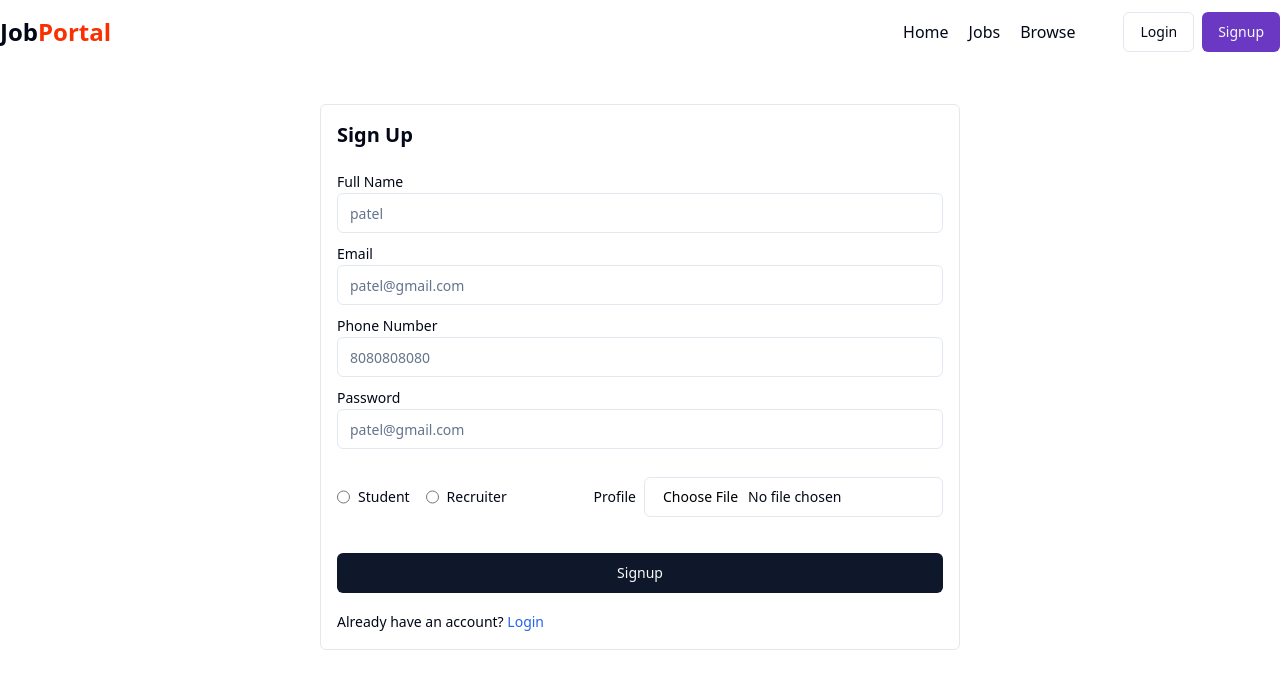
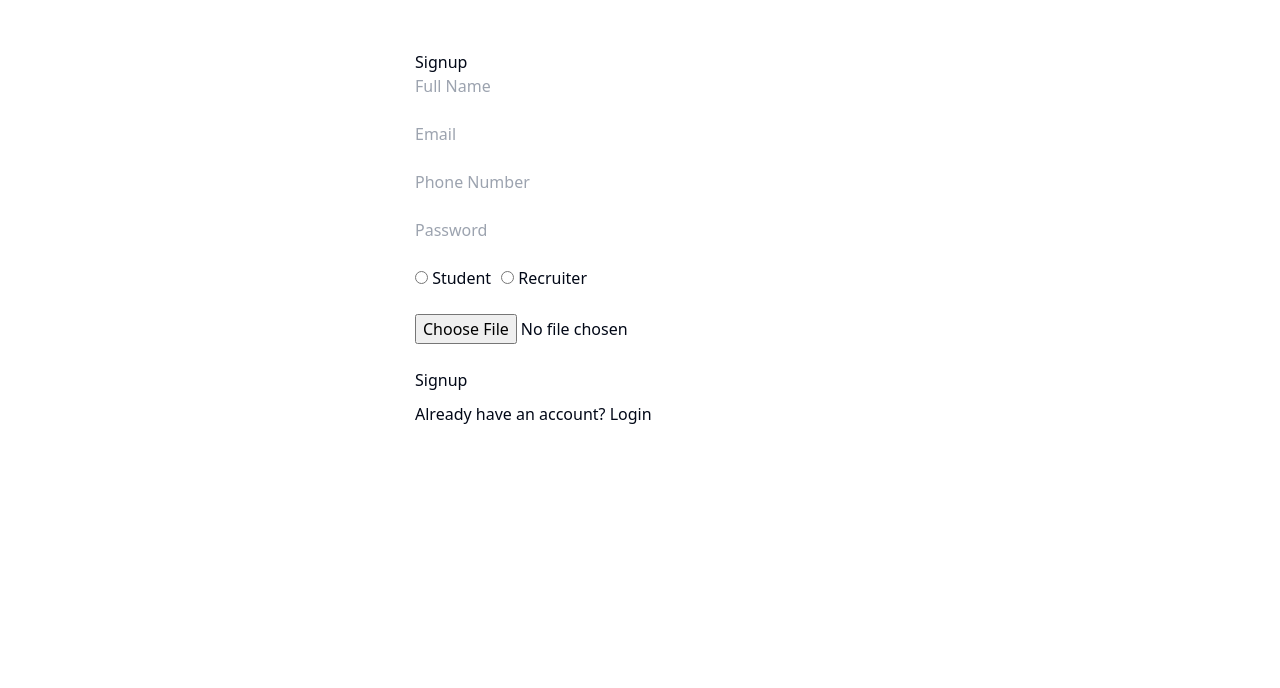
Before and after one commit to RaghushettyK/Job-portal, a React (Vite) app in the folder frontend/: page /signup in a window 1280 px wide. Shown: the top 688 px of the page. Built offline with nearby package versions, Linux system fonts and the light colour scheme.

Commit message:
Update Signup.jsx

```diff
--- a/frontend/src/components/auth/Signup.jsx
+++ b/frontend/src/components/auth/Signup.jsx
@@ -1,40 +1,32 @@
-import React, { useEffect, useState } from 'react'
-import Navbar from '../shared/Navbar'
-import { Label } from '../ui/label'
-import { Input } from '../ui/input'
-import { RadioGroup } from '../ui/radio-group'
-import { Button } from '../ui/button'
-import { Link, useNavigate } from 'react-router-dom'
-import axios from 'axios'
-import { USER_API_END_POINT } from '@/utils/constant'
-import { toast } from 'sonner'
-import { useDispatch, useSelector } from 'react-redux'
-import { setLoading } from '@/redux/authSlice'
-import { Loader2 } from 'lucide-react'
+import React, { useEffect, useState } from 'react';
+import { Link, useNavigate } from 'react-router-dom';
+import axios from 'axios';
+import { USER_API_END_POINT } from '@/utils/constant';
 
 const Signup = () => {
-
   const [input, setInput] = useState({
     fullname: "",
     email: "",
     phoneNumber: "",
     password: "",
     role: "",
-        file: ""
+    file: null
   });
-    const {loading,user} = useSelector(store=>store.auth);
-    const dispatch = useDispatch();
+  const [loading, setLoading] = useState(false);
   const navigate = useNavigate();
 
-    const changeEventHandler = (e) => {
+  const handleChange = (e) => {
     setInput({ ...input, [e.target.name]: e.target.value });
-    }
-    const changeFileHandler = (e) => {
+  };
+
+  const handleFileChange = (e) => {
     setInput({ ...input, file: e.target.files?.[0] });
-    }
-    const submitHandler = async (e) => {
+  };
+
+  const handleSubmit = async (e) => {
     e.preventDefault();
-        const formData = new FormData();    //formdata object
+    setLoading(true);
+    const formData = new FormData();
     formData.append("fullname", input.fullname);
     formData.append("email", input.email);
     formData.append("phoneNumber", input.phoneNumber);
@@ -45,117 +37,100 @@ const Signup = () => {
     }
 
     try {
-            dispatch(setLoading(true));
       const res = await axios.post(`${USER_API_END_POINT}/register`, formData, {
-                headers: { 'Content-Type': "multipart/form-data" },
+        headers: { "Content-Type": "multipart/form-data" },
         withCredentials: true,
       });
+
       if (res.data.success) {
+        alert("Signup successful!");
         navigate("/login");
-                toast.success(res.data.message);
       }
-        } catch (error) {
-            console.log(error);
-            toast.error(error.response.data.message);
-        } finally{
-            dispatch(setLoading(false));
+    } catch (err) {
+      alert(err.response?.data?.message || "Signup failed");
+    } finally {
+      setLoading(false);
     }
-    }
+  };
 
-    useEffect(()=>{
-        if(user){
+  useEffect(() => {
+    const storedUser = localStorage.getItem("user");
+    if (storedUser) {
       navigate("/");
     }
-    },[])
+  }, []);
+
   return (
-        <div>
-            <Navbar />
-            <div className='flex items-center justify-center max-w-7xl mx-auto'>
-                <form onSubmit={submitHandler} className='w-1/2 border border-gray-200 rounded-md p-4 my-10'>
-                    <h1 className='font-bold text-xl mb-5'>Sign Up</h1>
-                    <div className='my-2'>
-                        <Label>Full Name</Label>
-                        <Input
+    <div style={{ maxWidth: "450px", margin: "50px auto" }}>
+      <h2>Signup</h2>
+      <form onSubmit={handleSubmit}>
+        <input
           type="text"
+          name="fullname"
+          placeholder="Full Name"
           value={input.fullname}
-                            name="fullname"
-                            onChange={changeEventHandler}
-                            placeholder="patel"
-                        />
-                    </div>
-                    <div className='my-2'>
-                        <Label>Email</Label>
-                        <Input
+          onChange={handleChange}
+          required
+        /><br /><br />
+        <input
           type="email"
+          name="email"
+          placeholder="Email"
           value={input.email}
-                            name="email"
-                            onChange={changeEventHandler}
-                            placeholder="patel@gmail.com"
-                        />
-                    </div>
-                    <div className='my-2'>
-                        <Label>Phone Number</Label>
-                        <Input
+          onChange={handleChange}
+          required
+        /><br /><br />
+        <input
           type="text"
+          name="phoneNumber"
+          placeholder="Phone Number"
           value={input.phoneNumber}
-                            name="phoneNumber"
-                            onChange={changeEventHandler}
-                            placeholder="8080808080"
-                        />
-                    </div>
-                    <div className='my-2'>
-                        <Label>Password</Label>
-                        <Input
+          onChange={handleChange}
+          required
+        /><br /><br />
+        <input
           type="password"
+          name="password"
+          placeholder="Password"
           value={input.password}
-                            name="password"
-                            onChange={changeEventHandler}
-                            placeholder="patel@gmail.com"
-                        />
-                    </div>
-                    <div className='flex items-center justify-between'>
-                        <RadioGroup className="flex items-center gap-4 my-5">
-                            <div className="flex items-center space-x-2">
-                                <Input
+          onChange={handleChange}
+          required
+        /><br /><br />
+
+        <label>
+          <input
             type="radio"
             name="role"
             value="student"
-                                    checked={input.role === 'student'}
-                                    onChange={changeEventHandler}
-                                    className="cursor-pointer"
-                                />
-                                <Label htmlFor="r1">Student</Label>
-                            </div>
-                            <div className="flex items-center space-x-2">
-                                <Input
+            checked={input.role === "student"}
+            onChange={handleChange}
+          /> Student
+        </label>
+        <label style={{ marginLeft: "10px" }}>
+          <input
             type="radio"
             name="role"
             value="recruiter"
-                                    checked={input.role === 'recruiter'}
-                                    onChange={changeEventHandler}
-                                    className="cursor-pointer"
-                                />
-                                <Label htmlFor="r2">Recruiter</Label>
+            checked={input.role === "recruiter"}
+            onChange={handleChange}
+          /> Recruiter
+        </label><br /><br />
+
+        <input
+          type="file"
+          accept="image/*"
+          onChange={handleFileChange}
+        /><br /><br />
+
+        <button type="submit" disabled={loading}>
+          {loading ? "Signing up..." : "Signup"}
+        </button>
+      </form>
+      <p style={{ marginTop: "10px" }}>
+        Already have an account? <Link to="/login">Login</Link>
+      </p>
     </div>
-                        </RadioGroup>
-                        <div className='flex items-center gap-2'>
-                            <Label>Profile</Label>
-                            <Input
-                                accept="image/*"
-                                type="file"
-                                onChange={changeFileHandler}
-                                className="cursor-pointer"
-                            />
-                        </div>
-                    </div>
-                    {
-                        loading ? <Button className="w-full my-4"> <Loader2 className='mr-2 h-4 w-4 animate-spin' /> Please wait </Button> : <Button type="submit" className="w-full my-4">Signup</Button>
-                    }
-                    <span className='text-sm'>Already have an account? <Link to="/login" className='text-blue-600'>Login</Link></span>
-                </form>
-            </div>
-        </div>
-    )
-}
+  );
+};
 
-export default Signup
+export default Signup;
```
Lines whose indentation alone changed are shown as unchanged.
